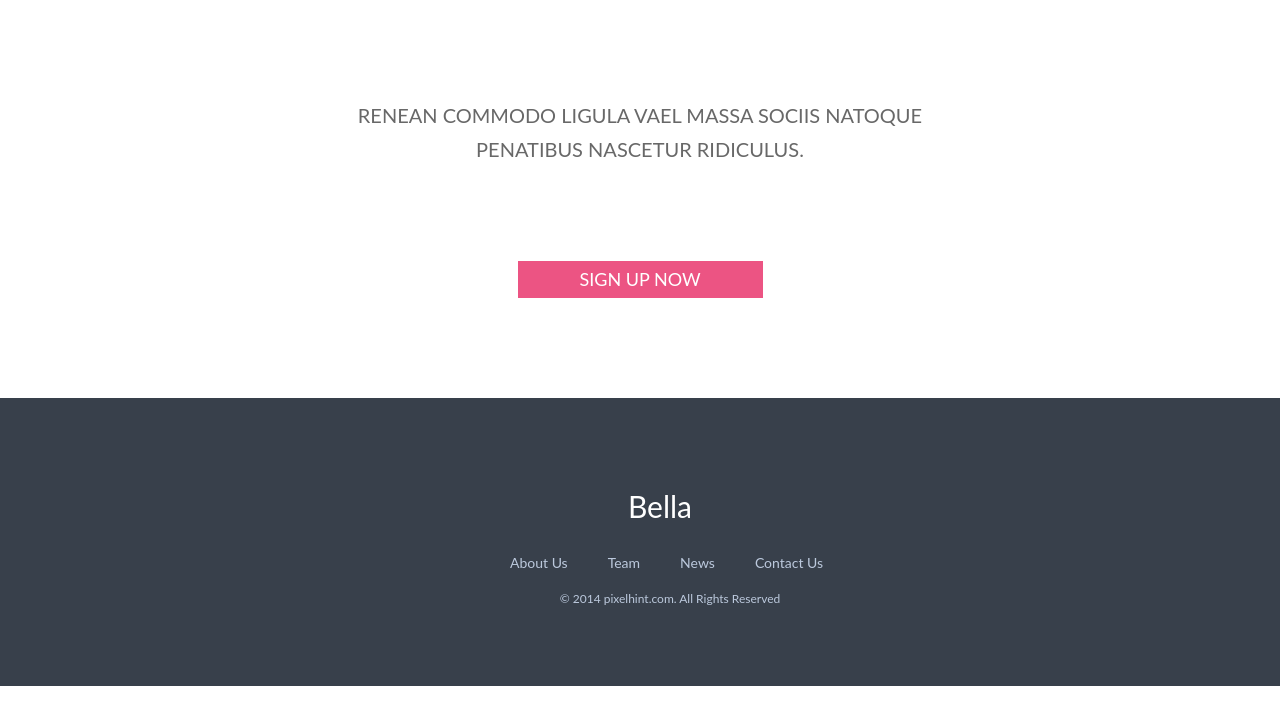
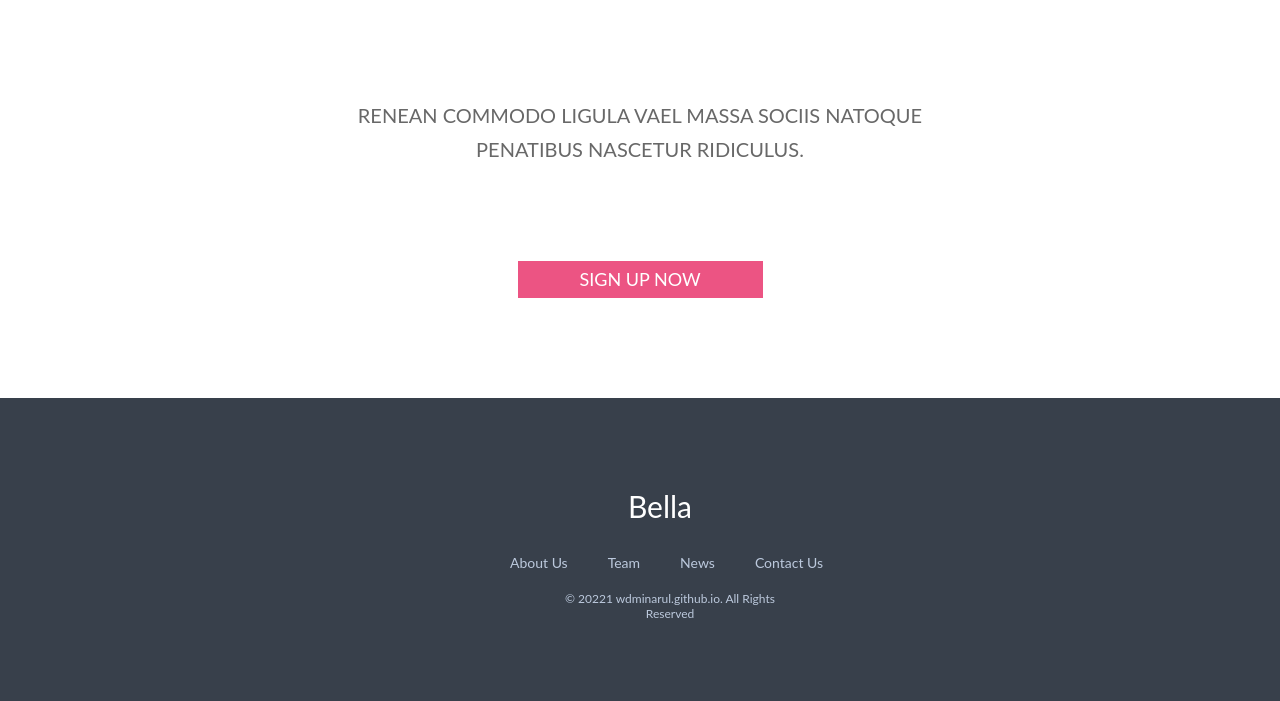
Before and after one commit to wdminarul/Bella-email-templete, a plain HTML site: page index.html in a window 1280 px wide. Shown: the part 3435-4136 px from the top of the page. Drawn offline with Linux system fonts and the light colour scheme.

Commit message:
title chenge

```diff
--- a/index.html
+++ b/index.html
@@ -2,8 +2,7 @@
 <html>
 
 <head>
-    <title>PSD TO HTML</title>
-	<!--<link rel="stylesheet" href="js/bootstrap.min.css">-->
+    <title>Bella email Templete</title>
     <link rel="stylesheet" href="style.css">
     <link rel="shortcut icon" href="img/favicon1.ico">
 </head>
@@ -183,10 +182,9 @@
                             <li><a href="">Contact Us</a></li>
                         </ul>
                     </div>
-                    <div class="copyright">&copy; 2014 pixelhint.com. All Rights Reserved</div>
+                    <div class="copyright">&copy; 20221 wdminarul.github.io. All Rights Reserved</div>
                 </div>
-				<!---<script src="js/jquery-3.3.1.min.js"></script><!--	<div class="container_full"><div class="fix container"></div></div>-->
-				<!--<script src="js/bootstrap.min.js"></script>--><!--	<div class="container_full"><div class="fix container"></div></div>-->
+
 </body>
 
 </html>
```
